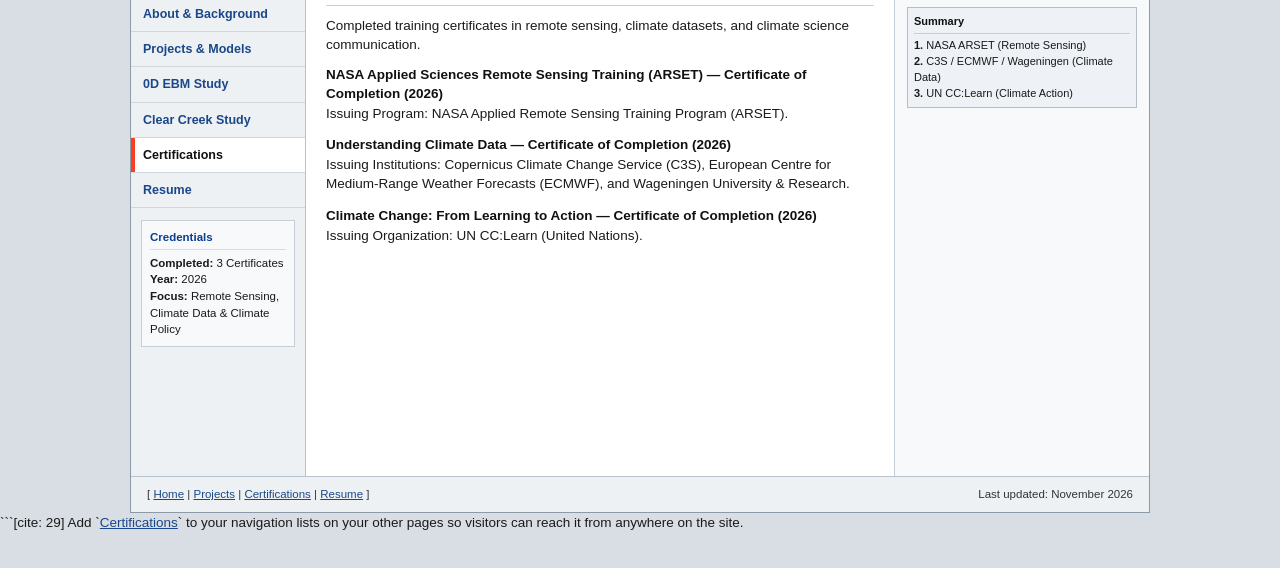
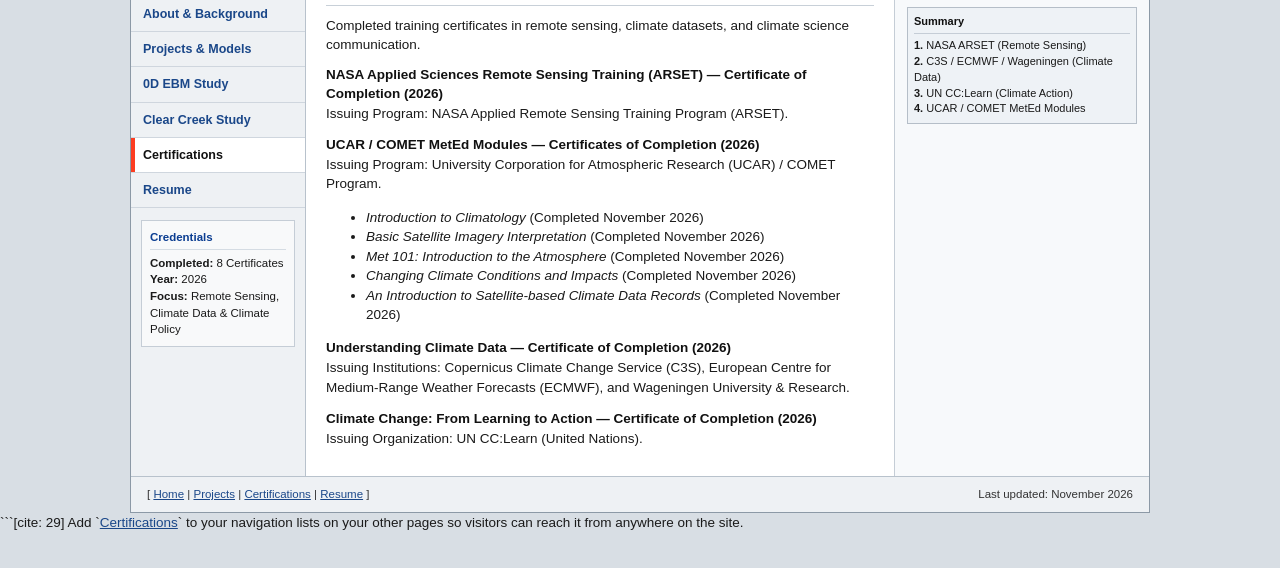
Before and after one commit to carden-taylor/cardentaylor-website, a plain HTML site: page certifications.html in a window 1280 px wide. Shown: the part 144-712 px from the top of the page. Drawn offline with Linux system fonts and the light colour scheme.

Commit message:
Add files via upload

```diff
--- a/certifications.html
+++ b/certifications.html
@@ -39,7 +39,7 @@
 
         <div class="sidebar-box">
           <h4>Credentials</h4>
-          <b>Completed:</b> 3 Certificates<br>
+          <b>Completed:</b> 8 Certificates<br>
           <b>Year:</b> 2026<br>
           <b>Focus:</b> Remote Sensing, Climate Data &amp; Climate Policy
         </div>
@@ -56,6 +56,18 @@
           <span class="update-date">NASA Applied Sciences Remote Sensing Training (ARSET) &mdash; Certificate of Completion (2026)</span><br>
           Issuing Program: NASA Applied Remote Sensing Training Program (ARSET).
         </div>
+
+        <div class="update-item">
+  <span class="update-date">UCAR / COMET MetEd Modules &mdash; Certificates of Completion (2026)</span><br>
+  Issuing Program: University Corporation for Atmospheric Research (UCAR) / COMET Program.
+  <ul>
+    <li><i>Introduction to Climatology</i> (Completed November 2026)</li>
+    <li><i>Basic Satellite Imagery Interpretation</i> (Completed November 2026)</li>
+    <li><i>Met 101: Introduction to the Atmosphere</i> (Completed November 2026)</li>
+    <li><i>Changing Climate Conditions and Impacts</i> (Completed November 2026)</li>
+    <li><i>An Introduction to Satellite-based Climate Data Records</i> (Completed November 2026)</li>
+  </ul>
+</div>
 
         <div class="update-item">
           <span class="update-date">Understanding Climate Data &mdash; Certificate of Completion (2026)</span><br>
@@ -75,7 +87,8 @@
           <div class="station-header">Summary</div>
           <b>1.</b> NASA ARSET (Remote Sensing)<br>
           <b>2.</b> C3S / ECMWF / Wageningen (Climate Data)<br>
-          <b>3.</b> UN CC:Learn (Climate Action)
+          <b>3.</b> UN CC:Learn (Climate Action)<br>
+          <b>4.</b> UCAR / COMET MetEd Modules
         </div>
       </aside>
     </div>
```
